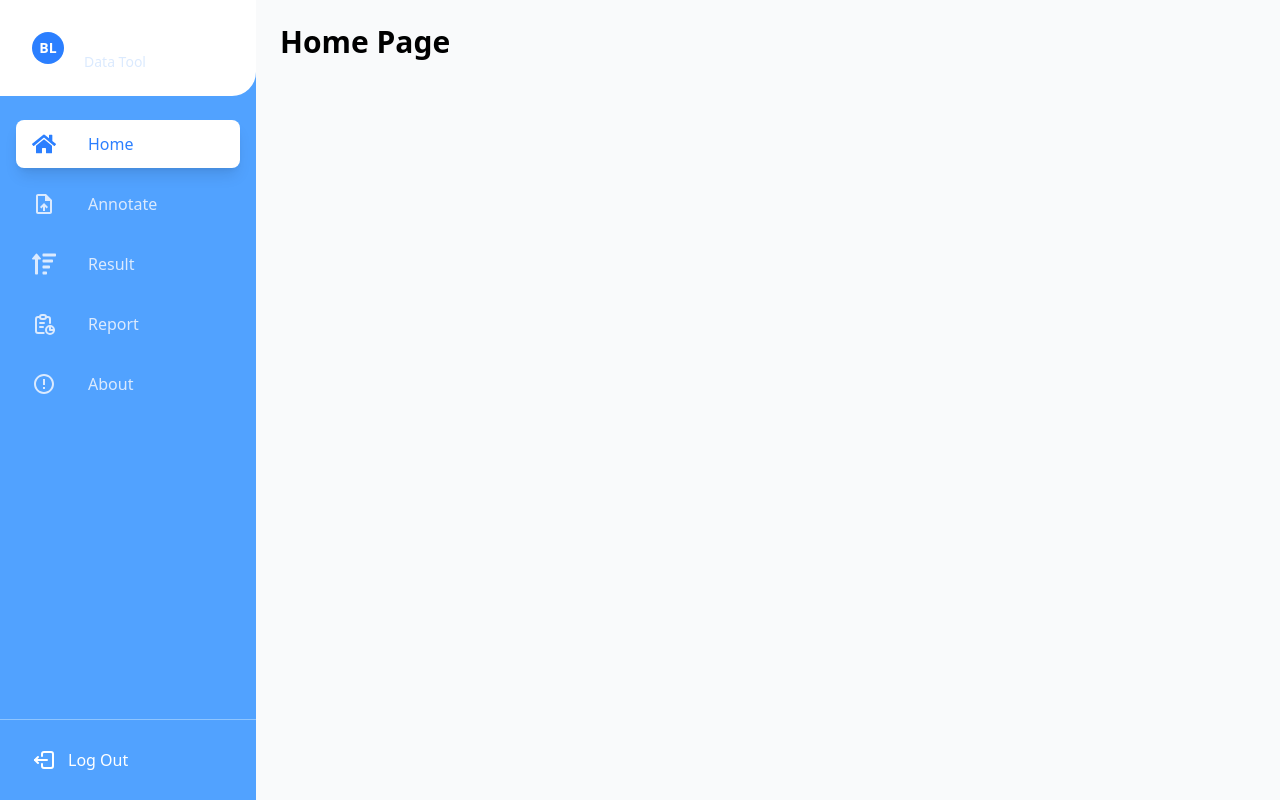
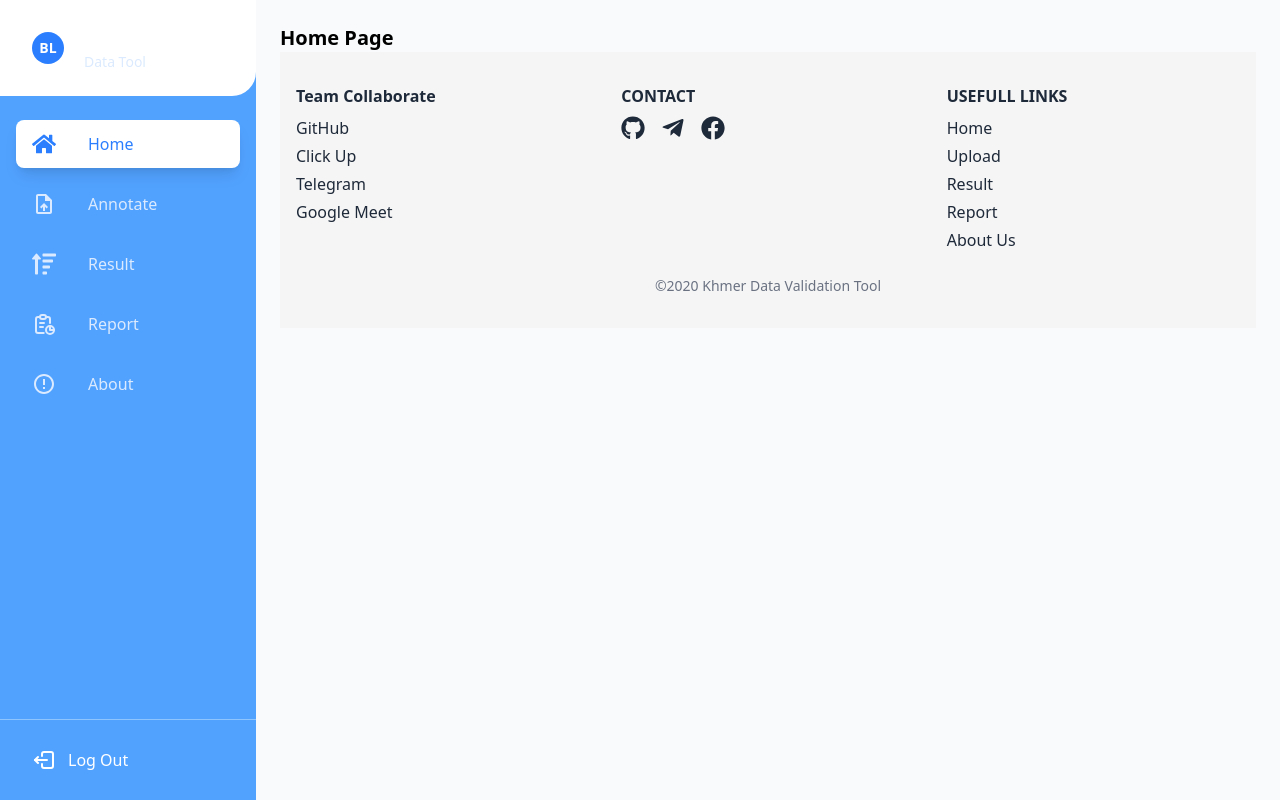
Before and after one commit to PunleuTY/Khmer-Data-Annotation-Tool, a React (Vite) app in the folder frontend/: page / in a window 1280 px wide. Built offline with nearby package versions, Linux system fonts and the light colour scheme.

Commit message:
Added footer to each page

```diff
--- /dev/null
+++ b/frontend/src/components/Footer.jsx
@@ -0,0 +1,51 @@
+// src/components/Footer.jsx
+import { FaGithub, FaTelegramPlane, FaFacebook } from "react-icons/fa";
+
+const Footer = () => {
+  return (
+    <footer className="bg-[#F5F5F5] text-gray-800 py-8 px-4">
+      <div className="max-w-6xl mx-auto grid grid-cols-1 md:grid-cols-3 gap-8 text-center md:text-left">
+
+        {/* Left: Team Collaborate */}
+        <div>
+          <h4 className="font-semibold mb-2">Team Collaborate</h4>
+          <ul className="space-y-1">
+            <li><a href="#">GitHub</a></li>
+            <li><a href="#">Click Up</a></li>
+            <li><a href="#">Telegram</a></li>
+            <li><a href="#">Google Meet</a></li>
+          </ul>
+        </div>
+
+        {/* Center: Contact */}
+        <div>
+          <h4 className="font-semibold mb-2">CONTACT</h4>
+          <div className="flex justify-center md:justify-start space-x-4 mt-2">
+            <a href="#"><FaGithub className="text-2xl hover:text-gray-600" /></a>
+            <a href="#"><FaTelegramPlane className="text-2xl hover:text-blue-400" /></a>
+            <a href="#"><FaFacebook className="text-2xl hover:text-blue-600" /></a>
+          </div>
+        </div>
+
+        {/* Right: Useful Links */}
+        <div>
+          <h4 className="font-semibold mb-2">USEFULL LINKS</h4>
+          <ul className="space-y-1">
+            <li><a href="#">Home</a></li>
+            <li><a href="#">Upload</a></li>
+            <li><a href="#">Result</a></li>
+            <li><a href="#">Report</a></li>
+            <li><a href="#">About Us</a></li>
+          </ul>
+        </div>
+      </div>
+
+      {/* Bottom Line */}
+      <div className="text-center text-sm text-gray-500 mt-6">
+        ©2020 Khmer Data Validation Tool
+      </div>
+    </footer>
+  );
+};
+
+export default Footer;
--- a/frontend/src/pages/About.jsx
+++ b/frontend/src/pages/About.jsx
@@ -1,10 +1,12 @@
+import Footer from '../components/Footer'
 const About = () => {
 
 
   return (
-    <div className="min-h-full bg-gray-50 m-6">
-      <h1 className="text-3xl font-bold">About Page</h1>
-    </div>
+      <div className="min-h-full bg-gray-50 m-6">
+        <h1 className="text-3xl font-bold">About Page</h1>
+        <Footer/>
+      </div>
   );
 };
 
--- a/frontend/src/pages/Home.jsx
+++ b/frontend/src/pages/Home.jsx
@@ -1,8 +1,10 @@
+import Footer from '../components/Footer'
 const Home = () => {
 
   return (
     <div className="min-h-full bg-gray-50 m-6">
-      <h1 className="text-3xl font-bold">Home Page</h1>
+      <h1 className="text-xl font-bold">Home Page</h1>
+      <Footer/>
     </div>
   );
 };
--- a/frontend/src/pages/Report.jsx
+++ b/frontend/src/pages/Report.jsx
@@ -1,9 +1,11 @@
+import Footer from '../components/Footer'
 const Report = () => {
 
 
   return (
     <div className="min-h-full bg-gray-50 m-6">
       <h1 className="text-3xl font-bold">Report Page</h1>
+      <Footer/>
     </div>
   );
 };
--- a/frontend/src/pages/Result.jsx
+++ b/frontend/src/pages/Result.jsx
@@ -1,8 +1,10 @@
+import Footer from '../components/Footer'
 const Result = () => {
 
   return (
     <div className="min-h-full bg-gray-50 m-6">
       <h1 className="text-3xl font-bold">Result Page</h1>
+      <Footer/>
     </div>
   );
 };
--- a/frontend/src/pages/Upload.jsx
+++ b/frontend/src/pages/Upload.jsx
@@ -1,3 +1,4 @@
+import Footer from '../components/Footer'
 const Upload = () => {
 
   return (
@@ -6,6 +7,7 @@ const Upload = () => {
       <div className="bg-[#E5E9EC] px-2 py-1 my-3 rounded inline-block w-fit">
         <h4 className="text-sm font-semibold">Tip: Use keyboard shortcuts</h4>
       </div>
+      <Footer/>
     </div>
   );
 };
```
Also changed, not shown: frontend/src/footer/Footer.jsx (deleted).
